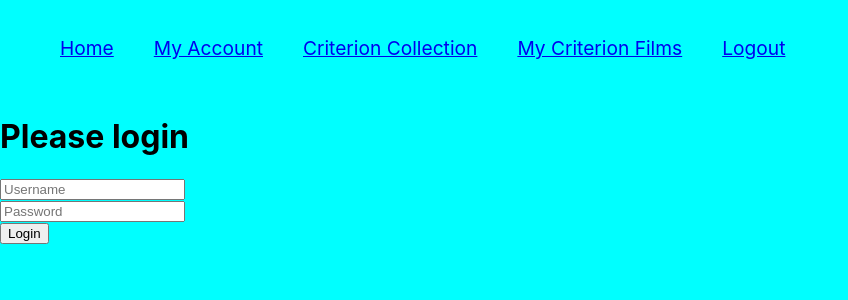
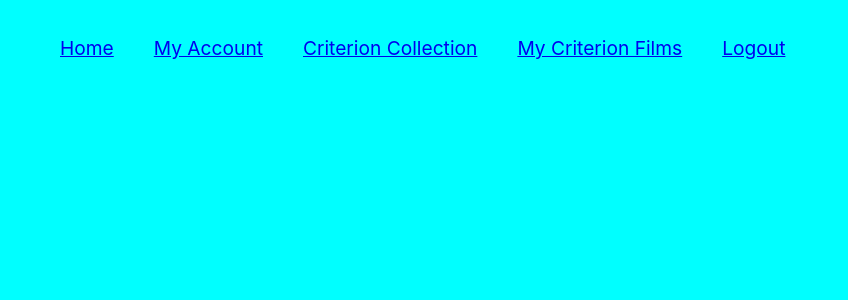
Before and after one commit to jmayheww/thefilmfix-app, a React (Create React App) app: page / in a window 1280 px wide. Before the commit this address led to /myaccount. Shown: the top 300 px of the page, without its empty margins (0-848 px from the left). Built offline with nearby package versions, Linux system fonts and the light colour scheme; data requests are answered from the project's data file.

Commit message:
changed home route from / to /home and refactor Home, NavBar, MyAccount, and Logout components to handle routing and redirecting to home if meet conditions to render

```diff
--- a/src/Components/App.js
+++ b/src/Components/App.js
@@ -33,7 +33,7 @@ function App() {
         <Route path="/logout">
           <Logout setIsLoggedIn={setIsLoggedIn} isLoggedIn={isLoggedIn} />
         </Route>
-        <Route exact path="/">
+        <Route exact path="/home">
           <Home isLoggedIn={isLoggedIn} />
         </Route>
       </Switch>
--- a/src/Components/LogIn.js
+++ b/src/Components/LogIn.js
@@ -26,12 +26,12 @@ function Login({ setIsLoggedIn }) {
 
     console.log(formData);
 
-    history.push("/");
+    history.push("/home");
   }
 
   return (
     <div>
-      <h1>Please login</h1>
+      <h1>Please login:</h1>
       <form onSubmit={handleSubmit}>
         <div>
           <input
--- a/src/Components/MyAccount.js
+++ b/src/Components/MyAccount.js
@@ -10,7 +10,7 @@ function MyAccount({ isLoggedIn, setIsLoggedIn }) {
       {!isLoggedIn ? (
         <Login setIsLoggedIn={setIsLoggedIn} />
       ) : (
-        <Redirect to="/" />
+        <Redirect to="/home" />
       )}
     </div>
   );
--- a/src/Components/NavBar.js
+++ b/src/Components/NavBar.js
@@ -3,7 +3,7 @@ import { NavLink } from "react-router-dom";
 
 function NavBar() {
   let links = [
-    { name: "Home", url: "/" },
+    { name: "Home", url: "/home" },
     { name: "My Account", url: "/myaccount" },
     { name: "Criterion Collection", url: "/filmpage" },
     { name: "My Criterion Films", url: "/myfilmslist" },
```
